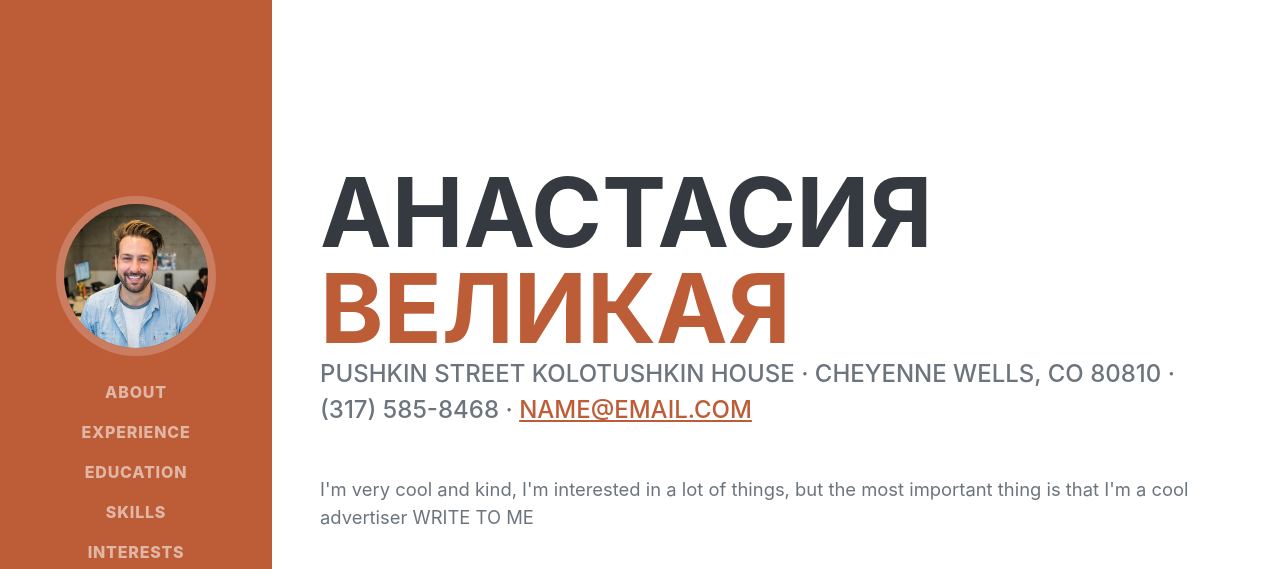
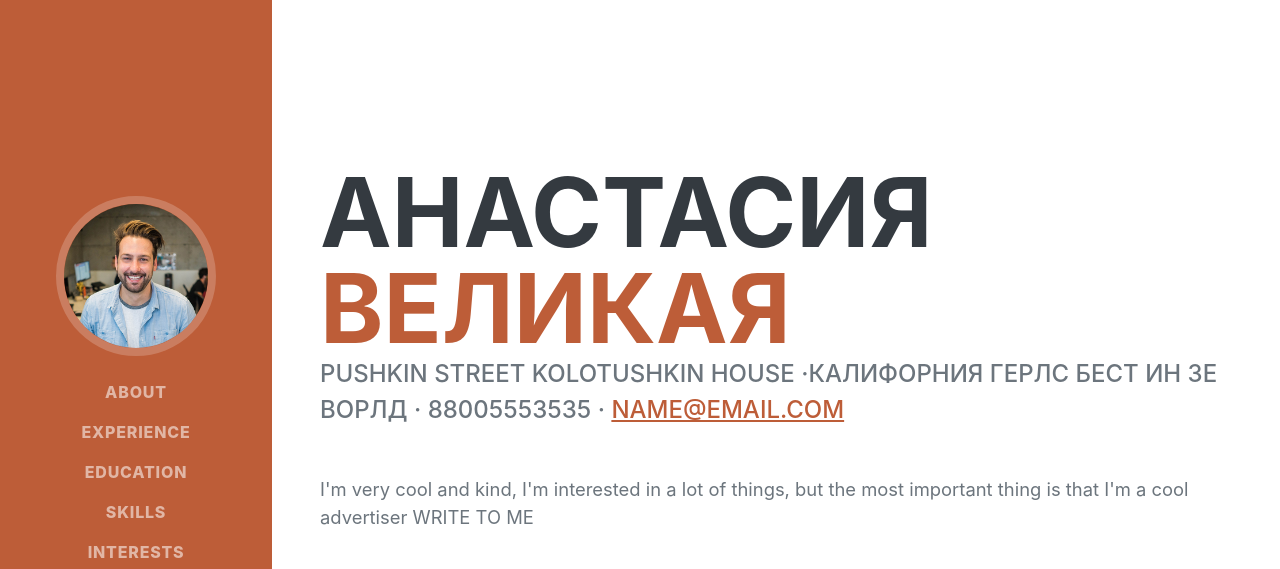
Before and after one commit to minskin0908/rezume, a plain HTML site: page index.html in a window 1280 px wide. Shown: the top 569 px of the page. Drawn offline with nearby package versions, Linux system fonts and the light colour scheme; a web font is replaced by a local one.

Commit message:
Update index.html

```diff
--- a/index.html
+++ b/index.html
@@ -45,7 +45,7 @@
                         <span class="text-primary">Великая</span>
                     </h1>
                     <div class="subheading mb-5">
-                      PUSHKIN STREET KOLOTUSHKIN HOUSE · Cheyenne Wells, CO 80810 · (317) 585-8468 ·
+                      PUSHKIN STREET KOLOTUSHKIN HOUSE ·КАЛИФОРНИЯ ГЕРЛС БЕСТ ИН ЗЕ ВОРЛД · 88005553535 ·
                         <a href="mailto:name@email.com">name@email.com</a>
                     </div>
                     <p class="lead mb-5">I'm very cool and kind, I'm interested in a lot of things, but the most important thing is that I'm a cool advertiser WRITE TO ME</p>
```
